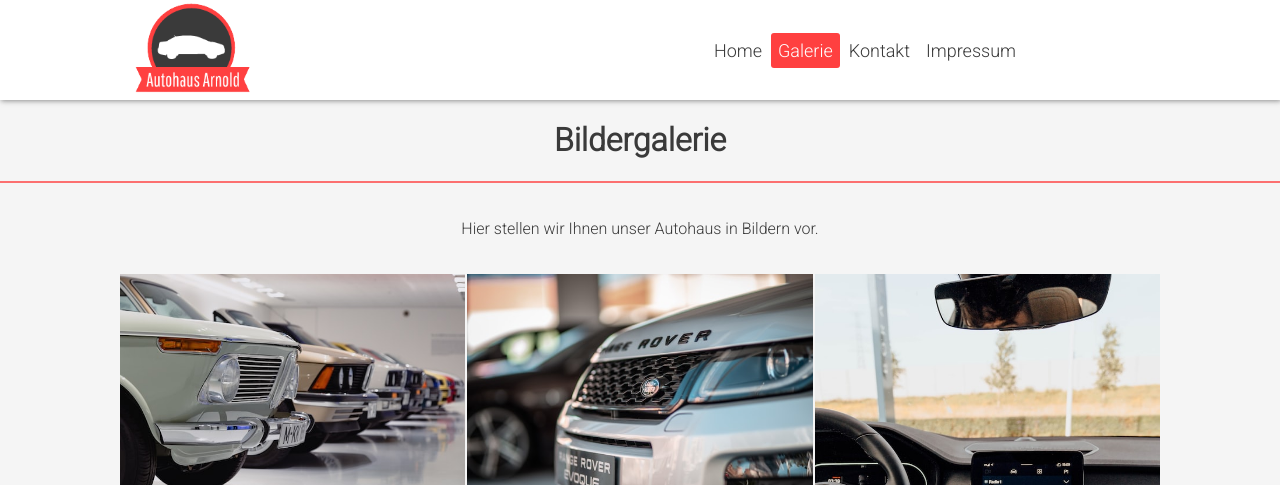
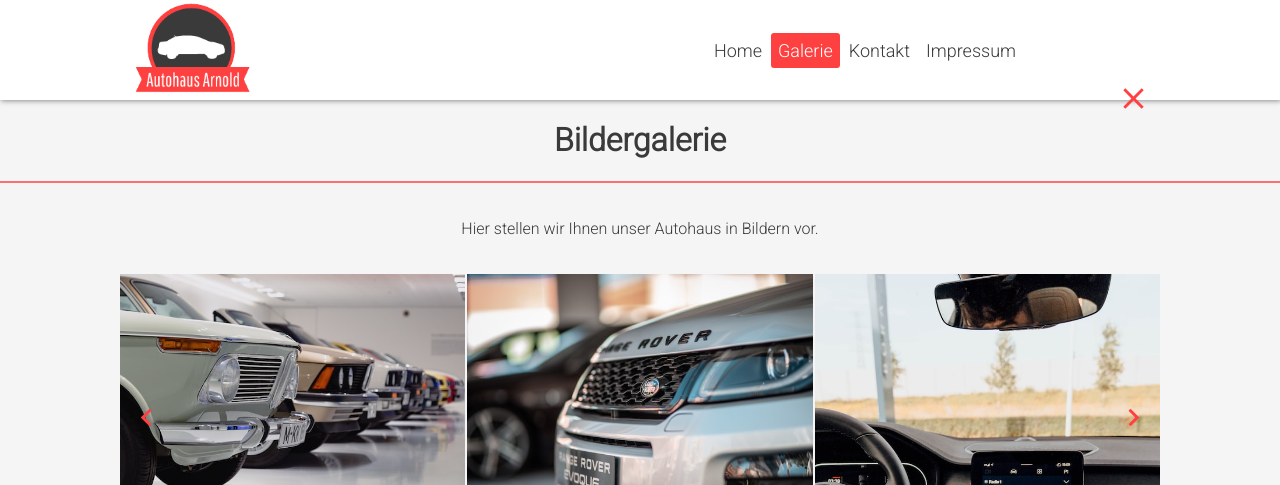
Before and after one commit to bsarnii/autohandel, a React (Create React App) app: page /galerie in a window 1280 px wide. Shown: the top 485 px of the page. Built offline with nearby package versions, Linux system fonts and the light colour scheme.

Commit message:
small changes, improved gallery

```diff
--- a/public/index.html
+++ b/public/index.html
@@ -1,27 +1,17 @@
 <!DOCTYPE html>
-<html lang="en">
+<html lang="de">
   <head>
     <meta charset="utf-8" />
     <meta name="viewport" content="width=device-width, initial-scale=1" />
     <meta name="theme-color" content="#000000" />
-    <meta
-      name="description"
-      content="Web site created using create-react-app"
-    />
+    <meta name="description" content="Fake car market website"/>
+    <meta name="keywords" content="HTML, CSS, JavaScript, React, Autohandel">
+    <meta name="author" content="Arnold Schiopu">
     <link rel="apple-touch-icon" sizes="180x180" href="/apple-touch-icon.png">
     <link rel="icon" type="image/png" sizes="32x32" href="/favicon-32x32.png">
     <link rel="icon" type="image/png" sizes="16x16" href="/favicon-16x16.png">
     <link rel="manifest" href="/site.webmanifest">
     <link href="https://fonts.googleapis.com/css2?family=Roboto:wght@300&display=swap" rel="stylesheet">
-    <!--
-      Notice the use of %PUBLIC_URL% in the tags above.
-      It will be replaced with the URL of the `public` folder during the build.
-      Only files inside the `public` folder can be referenced from the HTML.
-
-      Unlike "/favicon.ico" or "favicon.ico", "%PUBLIC_URL%/favicon.ico" will
-      work correctly both with client-side routing and a non-root public URL.
-      Learn how to configure a non-root public URL by running `npm run build`.
-    -->
     <title>Autohaus Arnold</title>
   </head>
   <body>
--- a/src/Galerie/Galerie.css
+++ b/src/Galerie/Galerie.css
@@ -56,6 +56,39 @@
     background-image: url('/public/galerie/bild-5.jpg');
     background-size: cover;
 }
+.big-img-container{
+    position:fixed;
+    height:80%;
+    width:80%;
+    left:10%;
+    right:10%;
+    top:10%;
+    background-repeat: no-repeat;
+    background-size: cover;
+    background-position: center;
+    z-index: 5;
+}
+.big-img-container > .MuiSvgIcon-root:first-child{
+    position: absolute;
+    right:1px;
+    top:1px;
+    cursor: pointer;
+    fill: #ff4040;
+}
+.big-img-container > .MuiSvgIcon-root:nth-child(2){
+    position:absolute;
+    left:1px;
+    top:50%;
+    fill: #ff4040;
+    cursor: pointer;
+}
+.big-img-container > .MuiSvgIcon-root:nth-child(3){
+    position:absolute;
+    right:1px;
+    top:50%;
+    fill: #ff4040;
+    cursor: pointer;
+}
 
 @media only screen and (max-width: 1300px){
     .galerie-container{
--- a/src/Galerie/Galerie.js
+++ b/src/Galerie/Galerie.js
@@ -1,30 +1,87 @@
-import React from 'react'
+import React, { useState, useEffect, useRef} from 'react'
 import './Galerie.css'
 import Header from '../Home/Header'
 import Footer from '../Home/Footer'
+import CloseIcon from '@mui/icons-material/Close';
+import NavigateBeforeIcon from '@mui/icons-material/NavigateBefore';
+import NavigateNextIcon from '@mui/icons-material/NavigateNext';
 
 const Galerie = () => {
+  let [bild, setBild] = useState({display:"none"});
+  let [arrayNumber, setArrayNumber]= useState();
+  let [backgroundBlur, setBackgroundBlur] = useState({});
+
+
+  function openBild(x){
+    setArrayNumber(x)
+    setBackgroundBlur({filter:"blur(2px)"})
+  }
+  function closeBild(){
+    setBild({display:"none"})
+    setBackgroundBlur({})
+  }
+  function nextBild(){
+    if (arrayNumber===4){
+      setArrayNumber(0)
+    } else {
+      setArrayNumber(arrayNumber+1)
+    }
+  }
+
+  function previousBild(){
+    if (arrayNumber===0){
+      setArrayNumber(4)
+    } else {
+      setArrayNumber(arrayNumber-1)
+    }
+  }
+
+
+  const initialRender=useRef(true);
+  useEffect(()=>{
+    if(initialRender.current){
+      initialRender.current=false;
+    } else{
+  const bild1="url(/galerie/bild-1.jpg)";
+  const bild2="url(/galerie/bild-2.jpg)";
+  const bild3="url(/galerie/bild-3.jpg)";
+  const bild4="url(/galerie/bild-4.jpg)";
+  const bild5="url(/galerie/bild-5.jpg)";
+  const bildArray=[bild1,bild2,bild3,bild4,bild5];
+    setBild({backgroundImage:bildArray[arrayNumber],display:"block"});
+  }},[arrayNumber])
+  console.log(arrayNumber + "rendered in useffect")
   return (
-    <div className='galerie'>
+    <>
+      <div className='galerie' style={backgroundBlur}>
           <Header
           homeClass="home"
           galerieClass="galerie active"
           kontaktClass="kontakt"
-        impressumClass="impressum" />
+          impressumClass="impressum"
+          />
           <h1>Bildergalerie</h1>
           <div className='galerie-main'>
             <p>Hier stellen wir Ihnen unser Autohaus in Bildern vor.</p>
             <div className='galerie-container'>
-            <div className="bild-1"> </div>
-            <div className="bild-2"> </div>
-            <div className="bild-3"> </div>
-            <div className="bild-4"> </div>
-            <div className="bild-5"> </div>
+              <div onClick={()=>{openBild(0)}}  className="bild-1"> </div>
+              <div onClick={()=>{openBild(1)}} className="bild-2"> </div>
+              <div onClick={()=>{openBild(2)}} className="bild-3"> </div>
+              <div onClick={()=>{openBild(3)}} className="bild-4"> </div>
+              <div onClick={()=>{openBild(4)}} className="bild-5"> </div>
             </div>
           </div>
-        <Footer />
+          <Footer
+          />
     </div>
+    <div className='big-img-container' style={bild}>
+          <CloseIcon fontSize='large' onClick={closeBild}/>
+          <NavigateBeforeIcon fontSize='large' onClick={previousBild} />
+          <NavigateNextIcon fontSize='large' onClick={nextBild} />
+    </div>
+    </>
   )
+
 }
 
 export default Galerie
--- a/src/Home/Footer.js
+++ b/src/Home/Footer.js
@@ -26,7 +26,7 @@
         <div className='footer-icons'>
           <a href='https://www.facebook.com' target='_blank' rel='noreferrer'><FacebookIcon fontSize='large'/></a>
           <a href='https://www.twitter.com' target='_blank' rel='noreferrer'><TwitterIcon fontSize='large'/></a>
-          <a href='https://www.instagram.com' target='_blank' rel='noreferrer'><InstagramIcon fontSize='large'/></a>
+          <a href='https://www.instagram.com/bsarnii/' target='_blank' rel='noreferrer'><InstagramIcon fontSize='large'/></a>
         </div>
       </div>
     </div>
--- a/src/Home/Kontakt.js
+++ b/src/Home/Kontakt.js
@@ -1,7 +1,9 @@
-import React from 'react'
+import React, { useState } from 'react'
 import './Kontakt.css'
 
 function Kontakt() {
+    let [displayForm,setDisplayForm] = useState("");
+    let [inputErfolg, setInputErfolg] = useState("");
   return (
     <div className='kontakt-section'>
         <div className='kontakt-row-1'>
@@ -14,7 +16,8 @@
             </div>
             <div className='inputs'>
                 <h2>Ihre Nachricht an uns:</h2>
-                <form>
+                {inputErfolg}
+                <form style={{display:displayForm}}>
                     <div className='form-row-1'>
                         <div className='input-name'>
                             <label htmlFor='name'>Name:</label>
@@ -38,13 +41,26 @@
                         <textarea required className='message' id='message' name='message'/>
                     </div>
                     <div className='form-row-3'>
-                        <button onClick={(e)=> e.preventDefault()}>Senden</button>
+                        <button onClick={submitInputForm}>Senden</button>
                     </div>
                 </form>
             </div>
         </div>
     </div>
   )
+  function submitInputForm(){
+    let inputName=document.getElementById("name").value
+    let inputEmail=document.getElementById("email").value
+    let inputTelefon=document.getElementById("telefon").value
+    let inputTextarea=document.getElementById("message").value
+    if (inputName!==""&&inputEmail!==""&&inputTelefon!==""&&inputTextarea!==""){
+    setDisplayForm("none")
+    setInputErfolg(<p>Ihre nachricht wurde gesendet.</p>)
+    } else {
+      setInputErfolg(<p>Bitte füllen Sie die Felder komplett aus!</p>)
+    }
+  }
+
 }
 
 export default Kontakt
--- a/src/Home/Willkommen.css
+++ b/src/Home/Willkommen.css
@@ -31,11 +31,16 @@
 }
 .btn {
     position: absolute;
+    display: flex;
+    justify-content: center;
+    align-items: center;
+    font-family: Arial, 'Roboto', sans-serif;
+    text-decoration: none;
     top: 450px;
     left: 60vw;
     height:60px;
     width:240px;
-    font-size: 25px;
+    font-size: 22px;
     border-radius: 5px;
     z-index: 3;
     background-color: #ff4040;
--- a/src/Home/Willkommen.js
+++ b/src/Home/Willkommen.js
@@ -1,11 +1,12 @@
 import React from 'react'
+import { Link } from 'react-router-dom'
 import './Willkommen.css'
 
 function Willkommen() {
   return (
     <div className='willkommen'>
         <h1>Herzlich Willkommen <br />in unserem<br /> Autohaus</h1>
-        <button className='btn' onClick={(e)=> e.preventDefault()}>MEHR ERFAHREN</button>
+        <Link to='/galerie' role='button' className='btn'>MEHR ERFAHREN</Link>
     </div>
   )
 }
--- a/src/Kontakt/Kontakt.js
+++ b/src/Kontakt/Kontakt.js
@@ -61,7 +61,7 @@
     </div>
   )
 
-  function submitForm(e){
+  function submitForm(){
     let kontaktName=document.getElementById("kontakt-name").value
     let kontaktEmail=document.getElementById("kontakt-email").value
     let kontaktTelefon=document.getElementById("kontakt-telefon").value
```
Lines whose indentation alone changed are shown as unchanged.
